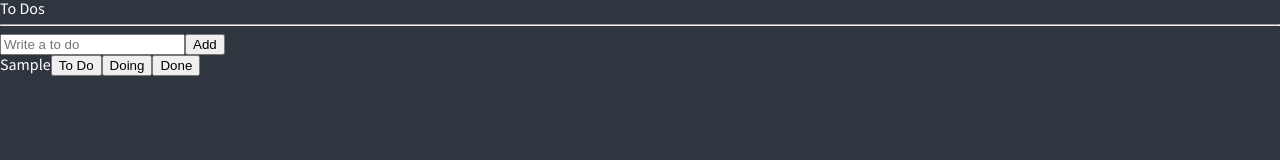
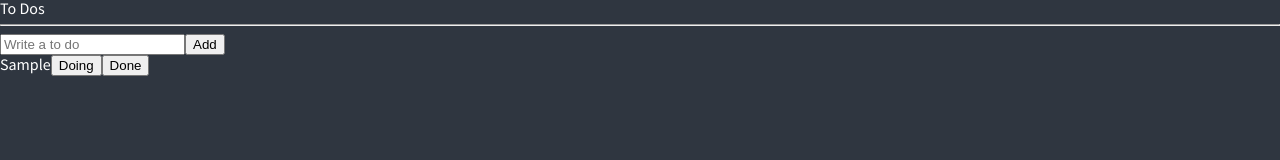
Before and after one commit to TaekyungAn/NC_react_recoil_ToDo, a React (Create React App) app: page / in a window 1280 px wide. Both pictures are taken after typing "Sample" into the empty fields and a click on the button "Add". Shown: the top 160 px of the page. Built offline with nearby package versions, Linux system fonts and the light colour scheme.

Commit message:
6.13 재업)Categories-1

```diff
--- a/src/components/ToDo.tsx
+++ b/src/components/ToDo.tsx
@@ -1,12 +1,21 @@
 import { IToDo } from "../atom";
 
-function ToDo({ text }: IToDo) {
+function ToDo({ text, category }: IToDo) {
+  const onClick = (newCategory: IToDo["category"]) => {
+    console.log("i wanna go to", newCategory);
+  };
   return (
     <li>
       {text}
-      <button>To Do</button>
-      <button>Doing</button>
-      <button>Done</button>
+      {category !== "DOING" && (
+        <button onClick={() => onClick("DOING")}>Doing</button>
+      )}
+      {category !== "TO_DO" && (
+        <button onClick={() => onClick("TO_DO")}>To Do</button>
+      )}
+      {category !== "DONE" && (
+        <button onClick={() => onClick("DONE")}>Done</button>
+      )}
     </li>
   );
 }
```
